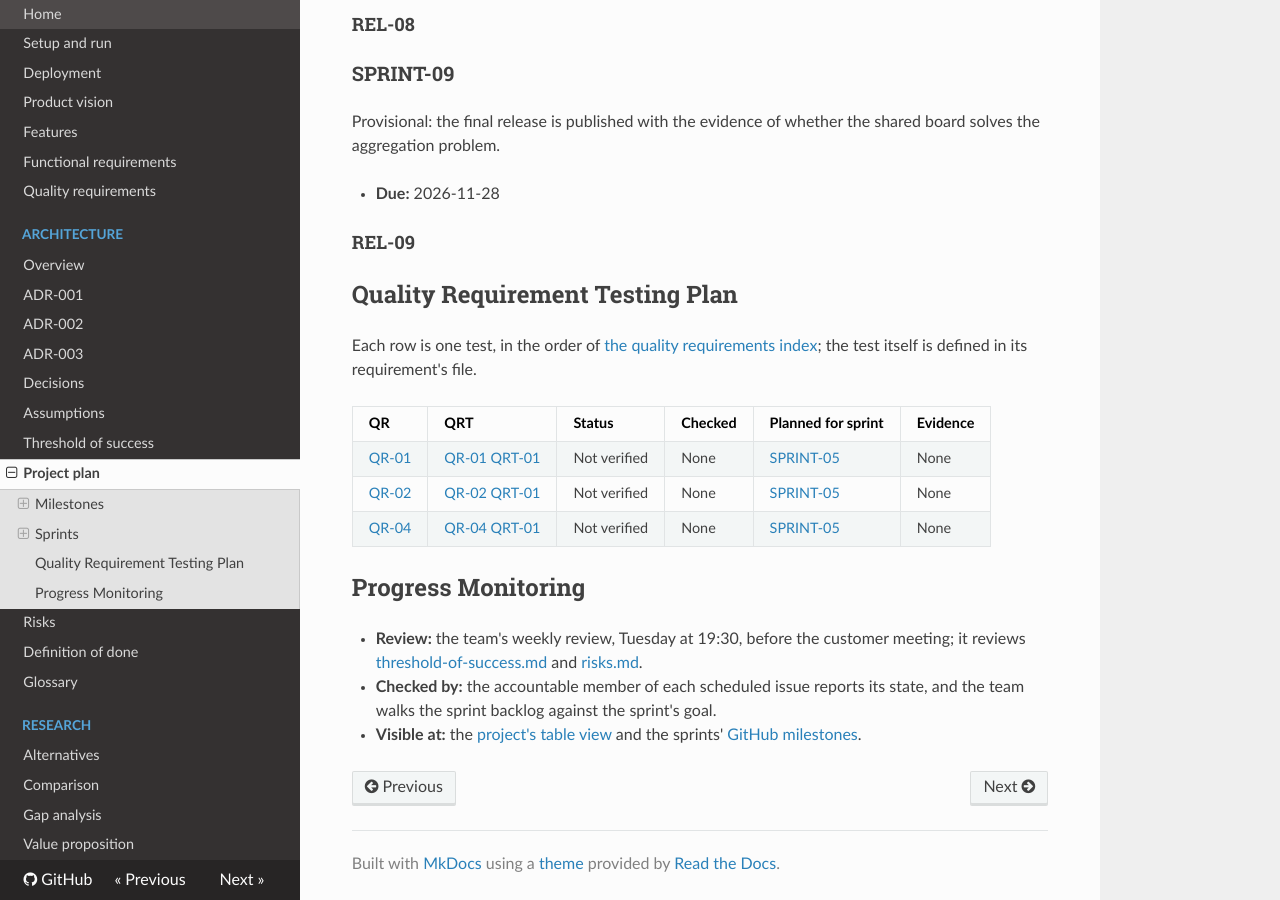
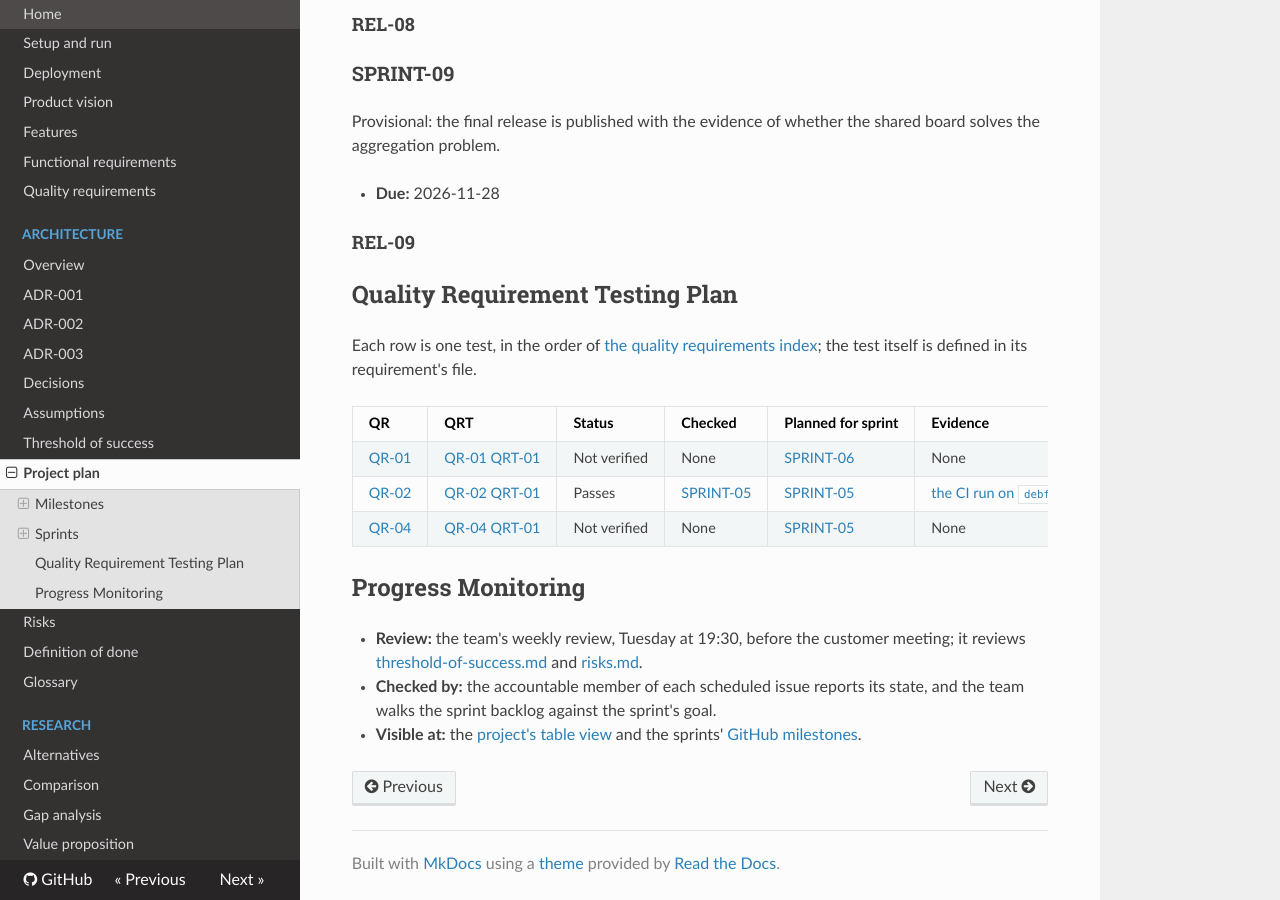
Before and after one commit to WellMadeTeam/workspace-ai-03, an MkDocs documentation site: the page built from docs/project-plan.md, in a window 1280 px wide and 900 px high, scrolled down 3195 px. Built offline with MkDocs 1.6.1, drawn with Linux system fonts in a browser that asks for light colours; nearby versions of some CDN libraries.

Commit message:
docs: record the sprint-05 ci test result

```diff
--- a/docs/project-plan.md
+++ b/docs/project-plan.md
@@ -114,11 +114,11 @@
 
 Each row is one test, in the order of [the quality requirements index](quality-requirements/README.md); the test itself is defined in its requirement's file.
 
-| QR                                        | QRT                                                     | Status       | Checked | Planned for sprint      | Evidence |
-| ----------------------------------------- | ------------------------------------------------------- | ------------ | ------- | ----------------------- | -------- |
-| [QR-01](quality-requirements/qr/QR-01.md) | [QR-01 QRT-01](quality-requirements/qr/QR-01.md#qrt-01) | Not verified | None    | [SPRINT-05](#sprint-05) | None     |
-| [QR-02](quality-requirements/qr/QR-02.md) | [QR-02 QRT-01](quality-requirements/qr/QR-02.md#qrt-01) | Not verified | None    | [SPRINT-05](#sprint-05) | None     |
-| [QR-04](quality-requirements/qr/QR-04.md) | [QR-04 QRT-01](quality-requirements/qr/QR-04.md#qrt-01) | Not verified | None    | [SPRINT-05](#sprint-05) | None     |
+| QR                                        | QRT                                                     | Status       | Checked                 | Planned for sprint      | Evidence                                                                                              |
+| ----------------------------------------- | ------------------------------------------------------- | ------------ | ----------------------- | ----------------------- | ----------------------------------------------------------------------------------------------------- |
+| [QR-01](quality-requirements/qr/QR-01.md) | [QR-01 QRT-01](quality-requirements/qr/QR-01.md#qrt-01) | Not verified | None                    | [SPRINT-06](#sprint-06) | None                                                                                                  |
+| [QR-02](quality-requirements/qr/QR-02.md) | [QR-02 QRT-01](quality-requirements/qr/QR-02.md#qrt-01) | Passes       | [SPRINT-05](#sprint-05) | [SPRINT-05](#sprint-05) | [the CI run on `debfe3e`](https://github.com/WellMadeTeam/workspace-ai-03/actions/runs/41236272755)   |
+| [QR-04](quality-requirements/qr/QR-04.md) | [QR-04 QRT-01](quality-requirements/qr/QR-04.md#qrt-01) | Not verified | None                    | [SPRINT-05](#sprint-05) | None                                                                                                  |
 
 ## Progress Monitoring
 
```
